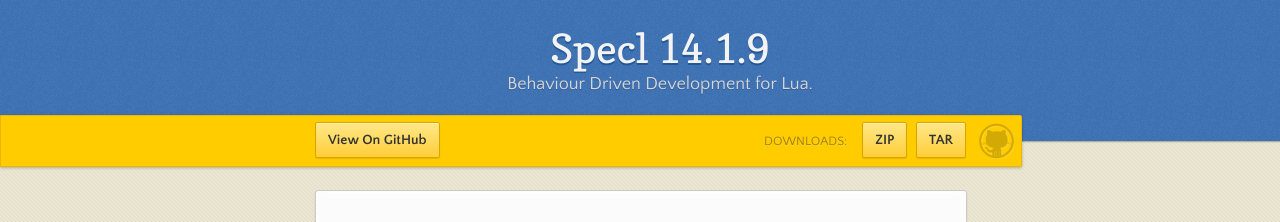
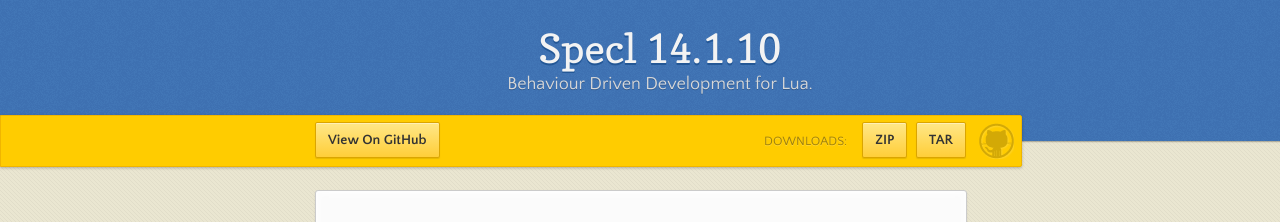
Before and after one commit to gvvaughan/specl, a Jekyll site: the page built from index.md, in a window 1280 px wide. Shown: the top 222 px of the page. Built offline with Jekyll 4.4.1, drawn with Linux system fonts in a browser that asks for light colours; nearby versions of some CDN libraries.

Commit message:
gh-pages: update to Specl 14.1.10.
* _cenfig.yml (release-no): Bump to 14.1.10.

Signed-off-by: Gary V. Vaughan <gary@gnu.org>

```diff
--- a/_config.yml
+++ b/_config.yml
@@ -4,7 +4,7 @@
 name:         Specl
 description:  Behaviour Driven Development for Lua.
 forkme:       "https://github.com/gvvaughan/specl"
-release-no:   14.1.9
+release-no:   14.1.10
 
 url:      "http://gvvaughan.github.io/specl"
 markdown: kramdown
```
